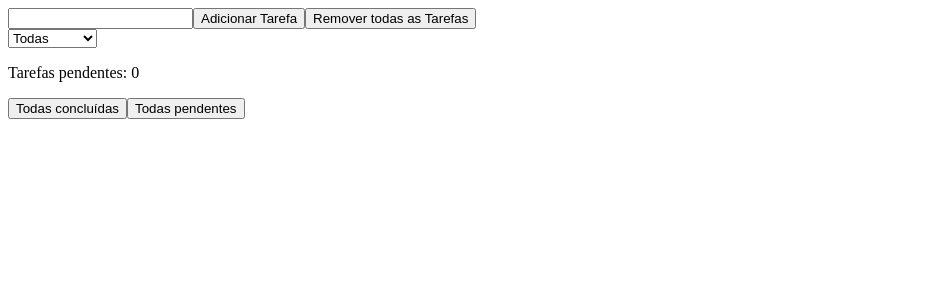
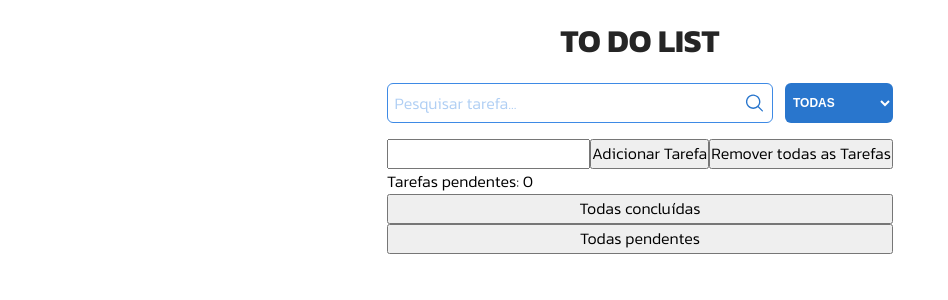
Before and after one commit to gabrielbuttendorf/to-do-list, a React (Vite) app: page / in a window 1280 px wide. Shown: the top 300 px of the page, without its empty margins (0-948 px from the left). Built offline with nearby package versions, Linux system fonts and the light colour scheme.

Commit message:
styling title and search container

```diff
--- a/index.html
+++ b/index.html
@@ -2,7 +2,10 @@
 <html lang="pt-BR">
   <head>
     <meta charset="UTF-8" />
+    <link rel="preconnect" href="https://fonts.googleapis.com">
+    <link rel="preconnect" href="https://fonts.gstatic.com" crossorigin>
     <meta name="viewport" content="width=device-width, initial-scale=1.0" />
+    <link href="https://fonts.googleapis.com/css2?family=Kanit:wght@300;400;500;700&display=swap" rel="stylesheet">
     <title>To Do List</title>
   </head>
   <body>
--- a/package.json
+++ b/package.json
@@ -10,6 +10,7 @@
     "preview": "vite preview"
   },
   "dependencies": {
+    "@phosphor-icons/react": "^2.1.10",
     "react": "^19.1.0",
     "react-dom": "^19.1.0"
   },
--- a/src/App.jsx
+++ b/src/App.jsx
@@ -1,6 +1,10 @@
 import React from 'react';
-import TarefaItem from './TarefaItem';
-import FormularioTarefa from './FormularioTarefa';
+import TarefaItem from './components/TarefaItem';
+import FormularioTarefa from './components/FormularioTarefa';
+import { MagnifyingGlassIcon } from '@phosphor-icons/react';
+
+import './global.css';
+import styles from './App.module.css';
 
 const App = () => {
   const [tarefas, setTarefas] = React.useState([]);
@@ -101,9 +105,7 @@ const App = () => {
         tarefasFiltradas = tarefas.filter((tarefa) => tarefa.isConcluida);
         break;
       case 'pendentes':
-        tarefasFiltradas = tarefas.filter(
-          (tarefa) => !tarefa.isConcluida
-        );
+        tarefasFiltradas = tarefas.filter((tarefa) => !tarefa.isConcluida);
         break;
       default:
         tarefasFiltradas = tarefas;
@@ -114,7 +116,24 @@ const App = () => {
   }, [tarefas, filtroAtual]);
 
   return (
-    <div>
+    <main>
+      <h1 className={styles.title}>To Do List</h1>
+      <div className={styles.searchWrapper}>
+        <div className={styles.search}>
+          <MagnifyingGlassIcon
+            size={21}
+            className={styles.searchIcon}
+            color="#2976CD"
+          />
+          <input type="text" placeholder="Pesquisar tarefa..." />
+        </div>
+        <select onChange={filtrarTarefas}>
+          <option value="todas">Todas</option>
+          <option value="concluidas">Concluídas</option>
+          <option value="pendentes">Pendentes</option>
+        </select>
+      </div>
+
       <FormularioTarefa
         input={input}
         inputRef={inputElement}
@@ -123,12 +142,6 @@ const App = () => {
         onAdicionar={adicionarTarefa}
         onRemover={removerTodasTarefas}
       />
-
-      <select onChange={filtrarTarefas}>
-        <option value="todas">Todas</option>
-        <option value="concluidas">Concluídas</option>
-        <option value="pendentes">Pendentes</option>
-      </select>
 
       <ul>
         {tarefasExibir.map((tarefa) => (
@@ -148,7 +161,7 @@ const App = () => {
       <button onClick={() => atualizaStatusTarefa(false)}>
         Todas pendentes
       </button>
-    </div>
+    </main>
   );
 };
 
--- /dev/null
+++ b/src/App.module.css
@@ -0,0 +1,65 @@
+main {
+  display: grid;
+  justify-content: center;
+}
+
+.title {
+  font-weight: medium;
+  text-transform: uppercase;
+  text-align: center;
+  color: var(--black);
+  margin: 1rem 0;
+}
+
+.searchWrapper {
+  display: grid;
+  grid-template-columns: 1fr auto;
+  gap: 0.75rem;
+  margin-bottom: 1rem;
+}
+
+.search {
+  position: relative;
+}
+
+.search > input {
+  width: 100%;
+  color: var(--blue-500);
+  border: 1px solid var(--blue-500);
+  border-radius: 6px;
+  height: 40px;
+  padding: 0 0.4rem;
+}
+
+.search > input::placeholder {
+  color: var(--blue-200);
+}
+
+.search > input:focus,
+.searchWrapper > select:focus {
+  box-shadow: 0 0 0 2px var(--blue-100);
+}
+
+.searchIcon {
+  position: absolute;
+  right: 0.5rem;
+  top: 50%;
+  transform: translateY(-50%);
+}
+
+.searchIcon:hover,
+.searchWrapper > select {
+  cursor: pointer;
+}
+
+.searchWrapper > select {
+  border-radius: 6px;
+  background: var(--blue-600);
+  color: var(--white);
+  font-size: 0.75rem;
+  font-weight: bold;
+  text-transform: uppercase;
+  padding: 0.25rem;
+  border: none;
+  outline: none;
+}
--- /dev/null
+++ b/src/global.css
@@ -0,0 +1,30 @@
+:root {
+  --white: #FFF;
+  --black: #252525;
+  --blue-100: #D6E6F9;
+  --blue-200: #B0CFF4;
+  --blue-300: #8AB8EF;
+  --blue-400: #64A1EA;
+  --blue-500: #3E8AE5;
+  --blue-600: #2976CD; /* cor base */
+  --blue-700: #2161A7;
+  --blue-800: #194C81;
+  --blue-900: #12365B;
+}
+
+* {
+  padding: 0;
+  margin: 0;
+  box-sizing: border-box;
+}
+
+body, input, textarea, button {
+  font-family: 'Kanit', sans-serif;
+  font-weight: 300;
+  font-size: 1rem;
+  line-height: 1.6;
+}
+
+:focus {
+  outline: none;
+}
```
Also changed, not shown: src/components/FormularioTarefa.jsx (renamed from src/FormularioTarefa.jsx), src/components/TarefaItem.jsx (renamed from src/TarefaItem.jsx), 1 other file (tests, documents, lock files or other folders).
